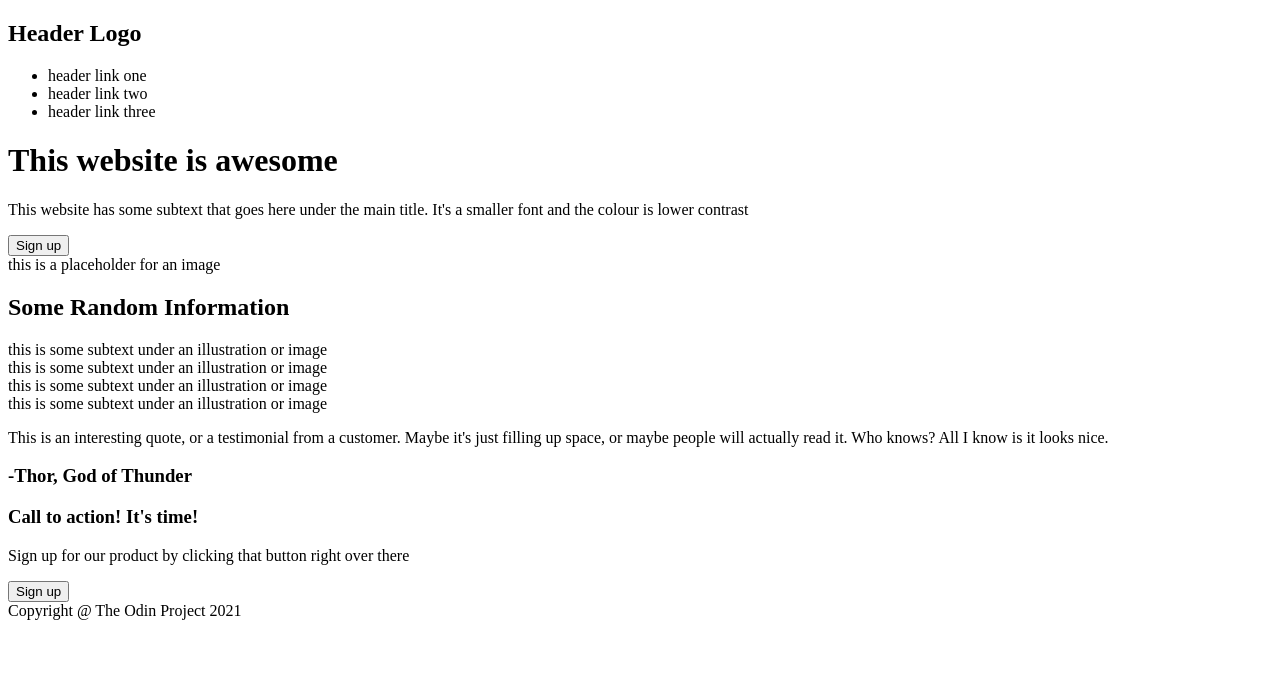
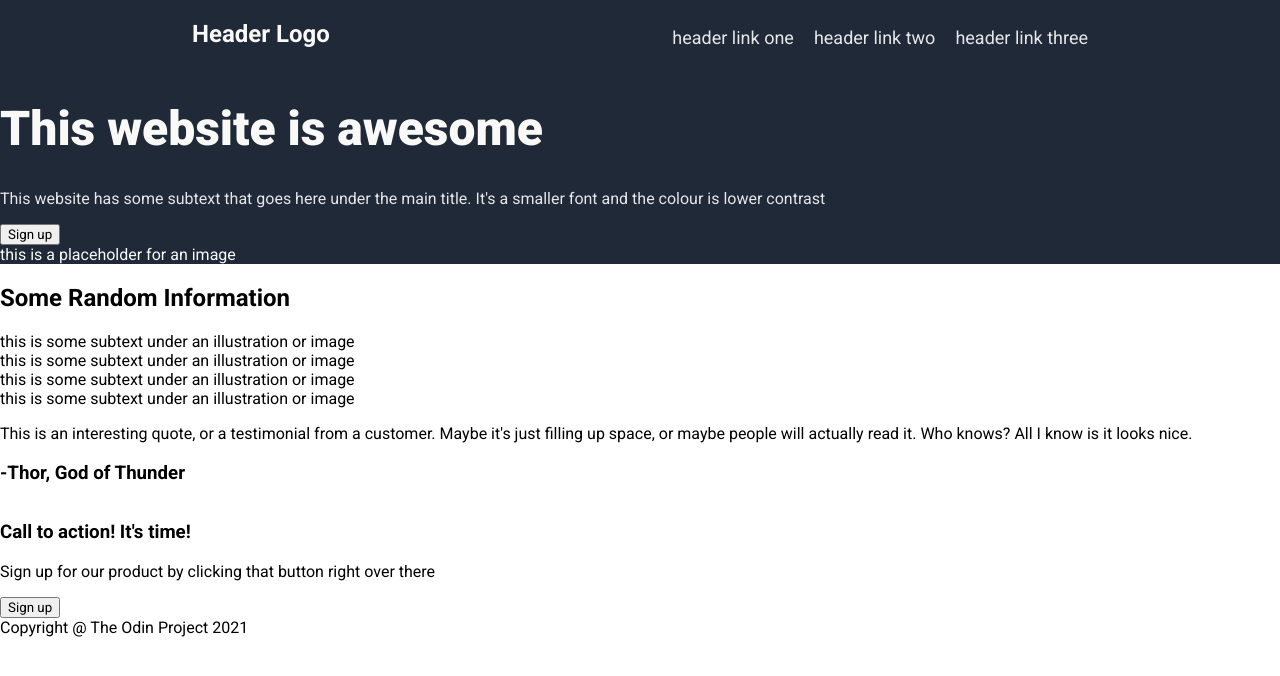
Before and after one commit to Valmord/landing_page, a plain HTML site: page index.html in a window 1280 px wide. Drawn offline with Linux system fonts and the light colour scheme.

Commit message:
Add styling to header

```diff
--- a/styles/styles.css
+++ b/styles/styles.css
@@ -0,0 +1,57 @@
+@import url('https://fonts.googleapis.com/css2?family=Roboto:ital,wght@0,100;0,300;0,400;0,500;0,700;0,900;1,100;1,300;1,400;1,500;1,700;1,900&display=swap');
+
+* {
+  box-sizing: border-box;
+  font-family: Roboto, 'Times New Roman', Times, serif;
+}
+
+body {
+  display: flex;
+  flex-direction: column;
+  justify-content: space-between;
+  padding: 0;
+  margin: 0;
+}
+
+.header {
+  display: flex;
+  justify-content: space-between;
+  align-items: flex-end;
+  padding: 20px 15%;
+}
+
+.header h2,
+.header ul {
+  margin: 0;
+}
+
+.header h2 {
+  font-size: 24px;
+}
+
+ul {
+  list-style: none;
+  padding: 0;
+}
+
+.header-links {
+  display: flex;
+  gap: 20px;
+  font-size: 18px;
+}
+
+.header,
+.hero {
+  background-color: #1f2937;
+  color: #f9faf8;
+}
+
+.header-links,
+.hero p {
+  color: #E5E7EB;
+}
+
+.hero h1 {
+  font-size: 48px;
+  font-weight: 900;
+}
```
Also changed, not shown: index.html (line endings or trailing spaces).
